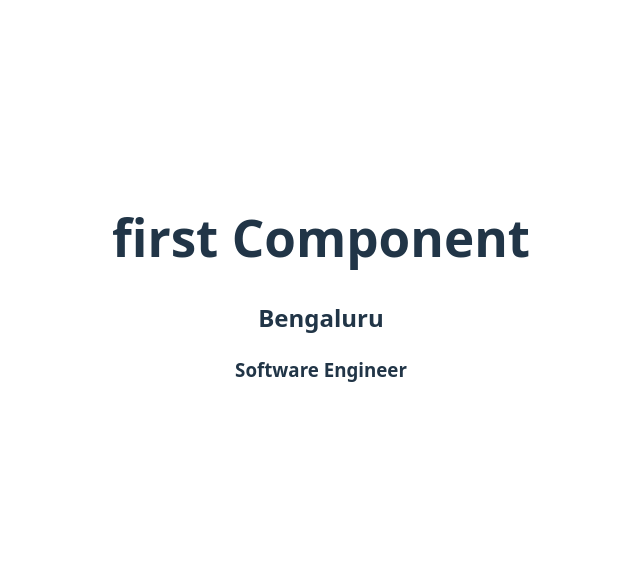
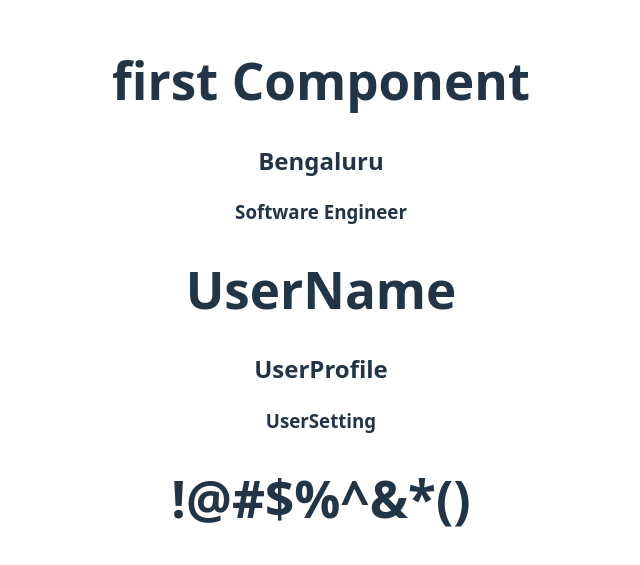
Before and after one commit to dinesh8239/React-blog, a React (Vite) app: page / in a window 1280 px wide. Shown: the part 111-676 px from the top of the page, without its empty margins (319-959 px from the left). Built offline with nearby package versions, Linux system fonts and the light colour scheme.

Commit message:
add UserComponent with Name, Profile, Setting, and Sign components

```diff
--- a/src/App.jsx
+++ b/src/App.jsx
@@ -1,6 +1,8 @@
 // import { useState } from 'react'
 import User from './Header.jsx'
 import './App.css'
+import Name, {Profile, Setting, Sign} from './UserComponent.jsx'
+
 
 function App() {
   return (
@@ -8,6 +10,10 @@ function App() {
       <h1>first Component</h1>
       <City/>
       <Profession/>
+      <Name/>
+      <Profile/>
+      <Setting/>
+      <h1>{Sign}</h1>
     </div>
   )
 }
--- /dev/null
+++ b/src/UserComponent.jsx
@@ -0,0 +1,28 @@
+function Name () {
+    return (
+        <div>
+            <h1>UserName</h1>
+        </div>
+    )
+}
+export default Name;
+
+export function Profile () {
+    return (
+        <div>
+            <h2>UserProfile</h2>
+        </div>
+    )
+}
+
+export function Setting() {
+    return (
+        <div>
+            <h3>
+                UserSetting
+            </h3>
+        </div>
+    )
+}
+
+export const Sign = "!@#$%^&*()"
```
